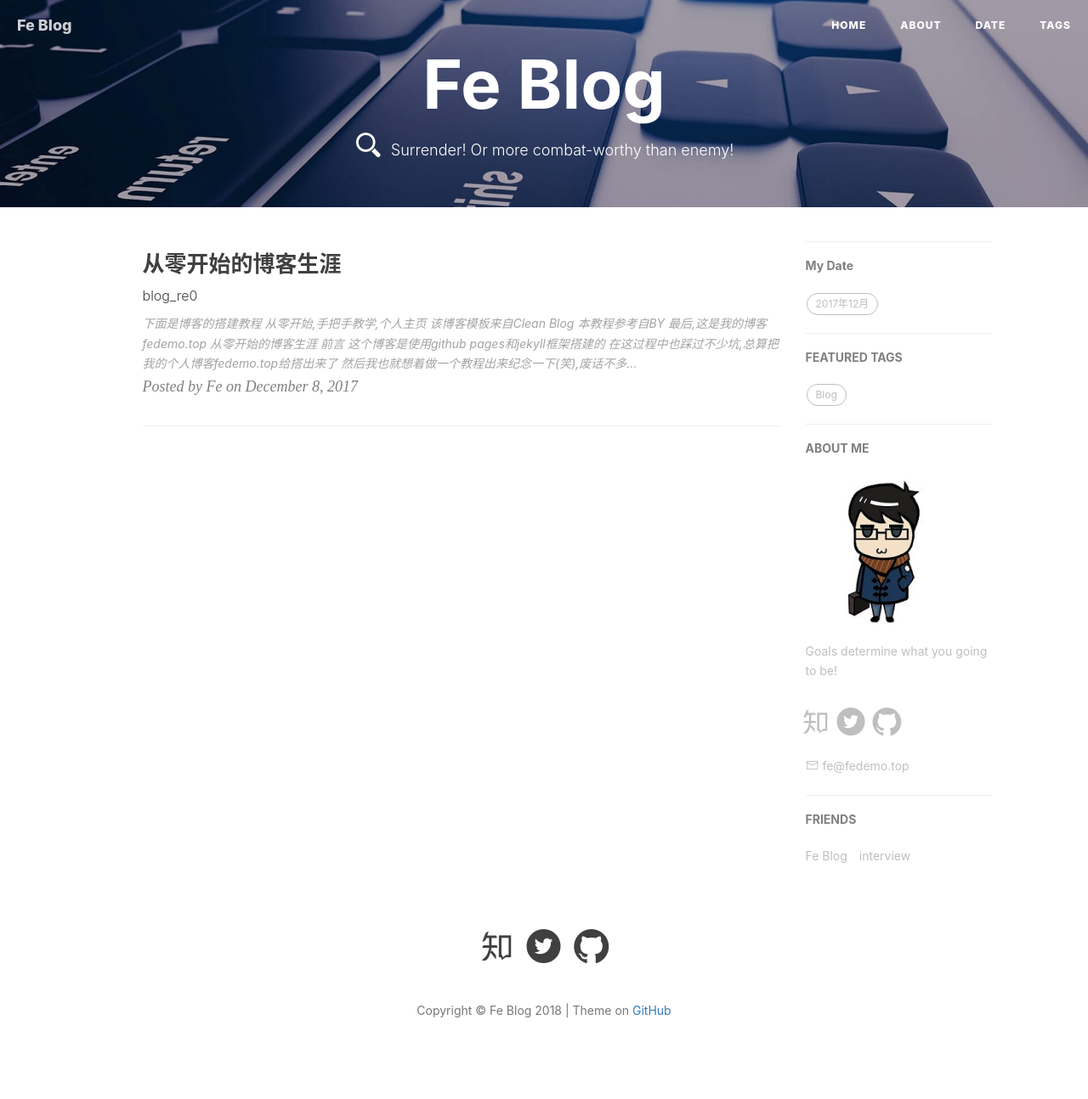
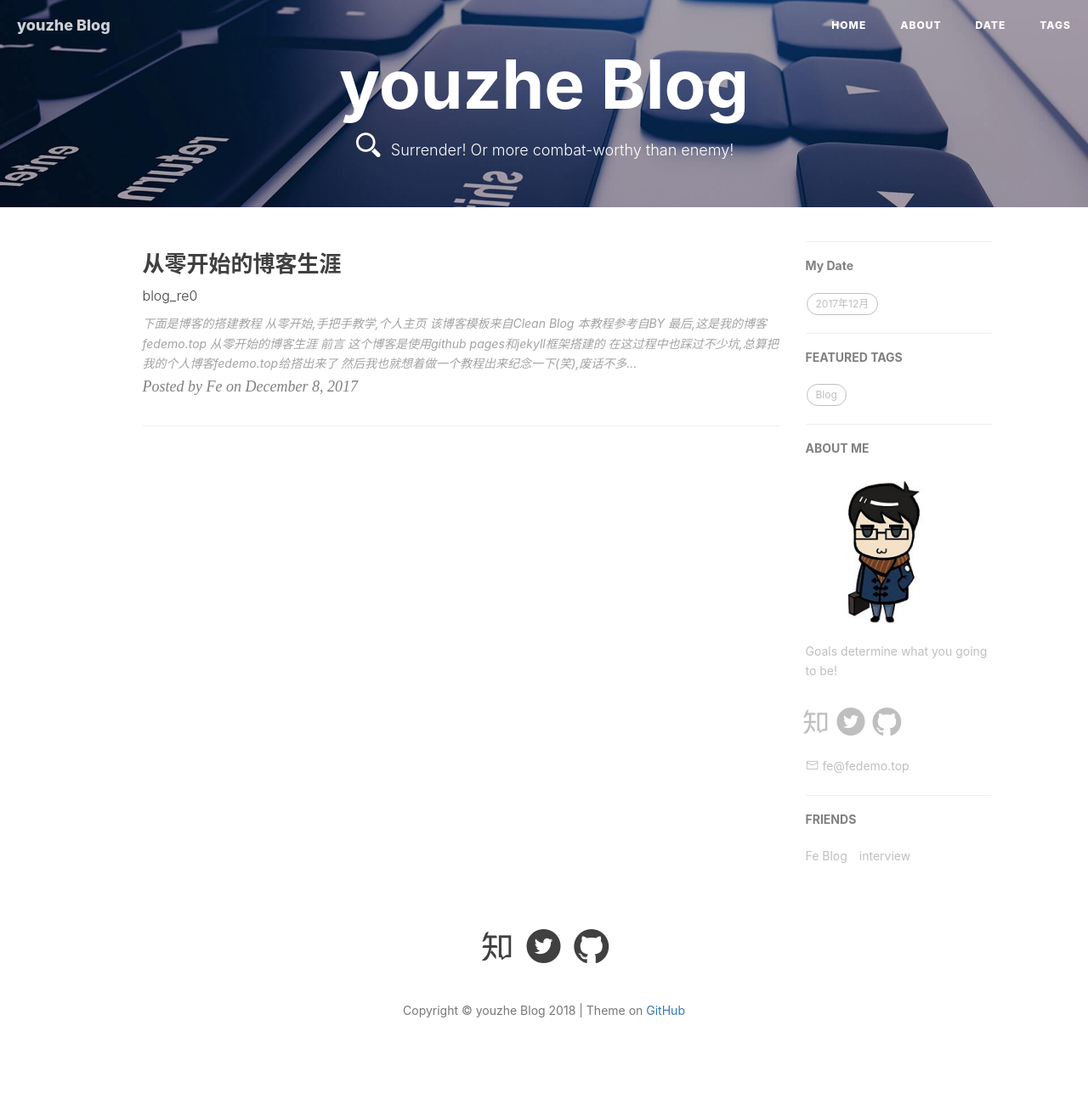
Before and after one commit to cs504808047/cs504808047.github.io, a Jekyll site: the page built from index.html, in a window 1280 px wide. Shown: the whole page at 85% size. Built offline with Jekyll 4.4.1, drawn with Linux system fonts in a browser that asks for light colours; the list of posts is cut into pages by our own code; comment, search, counter and statistics services are not loaded.

Commit message:
update config

```diff
--- a/_config.yml
+++ b/_config.yml
@@ -1,11 +1,11 @@
 # Site settings
-title: Fe Blog  #你博客的标题
+title: youzhe Blog  #你博客的标题
 SEOTitle: youzhe | Fe Blog  #显示在浏览器上搜索的时候显示的标题
 header-img: img/page-bg-keyboard.png #显示在首页的背景图片
 email: fe@fedemo.top
 description: "Hey，我是Fe，一只JAVA程序猿,这是我的利用 GitHub Pages 与 Jekyll 搭建的个人博客。内有搭建博客的详细教程,欢迎大家来玩。" #网站介绍
 keyword: "Fe的博客,fedemo,GitHub,Fe,博客,Blog,JAVA" #关键词
-url: "https://fedemo.top"          # your host, for absolute URL
+url: "https://zhengyouzhe.xin"          # your host, for absolute URL
 baseurl: ""      # for example, '/blog' if your blog hosted on 'host/blog'
 github_repo: "fedemo.github.io" # you code repository
 
```
